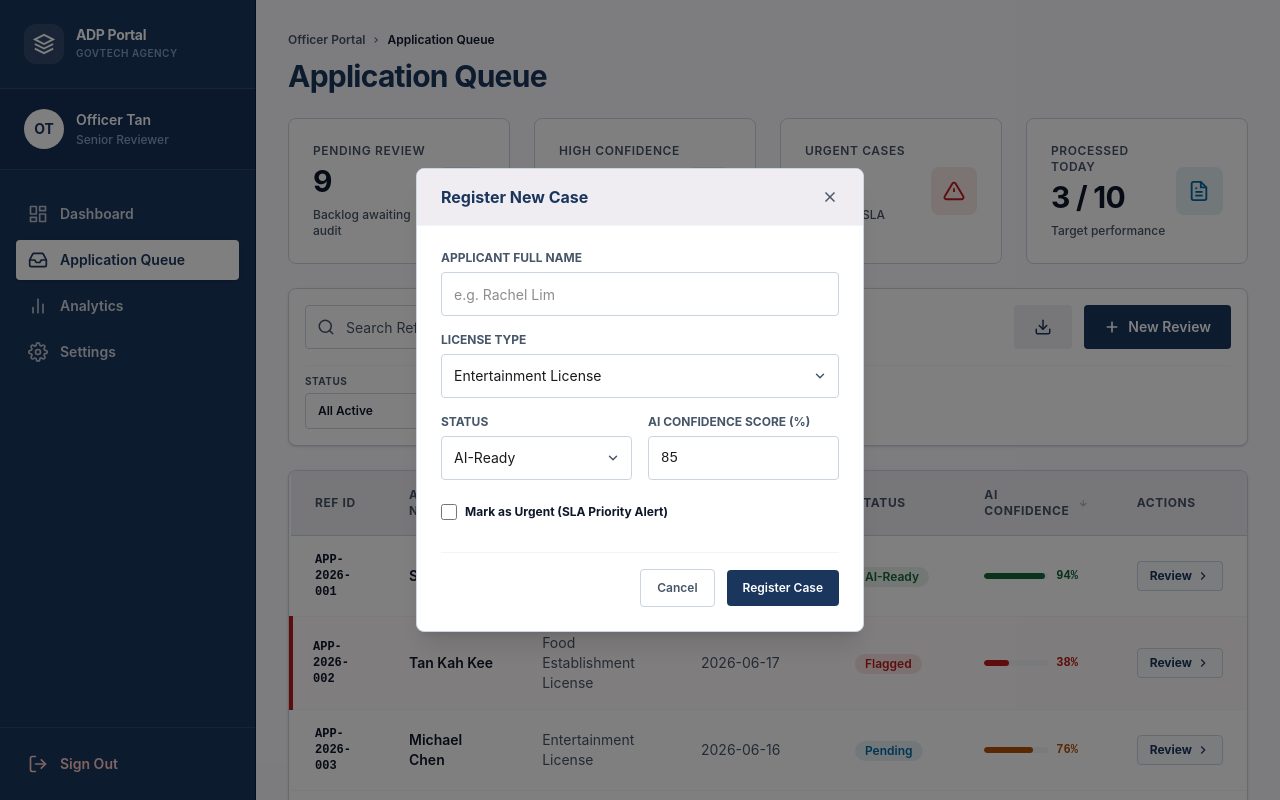
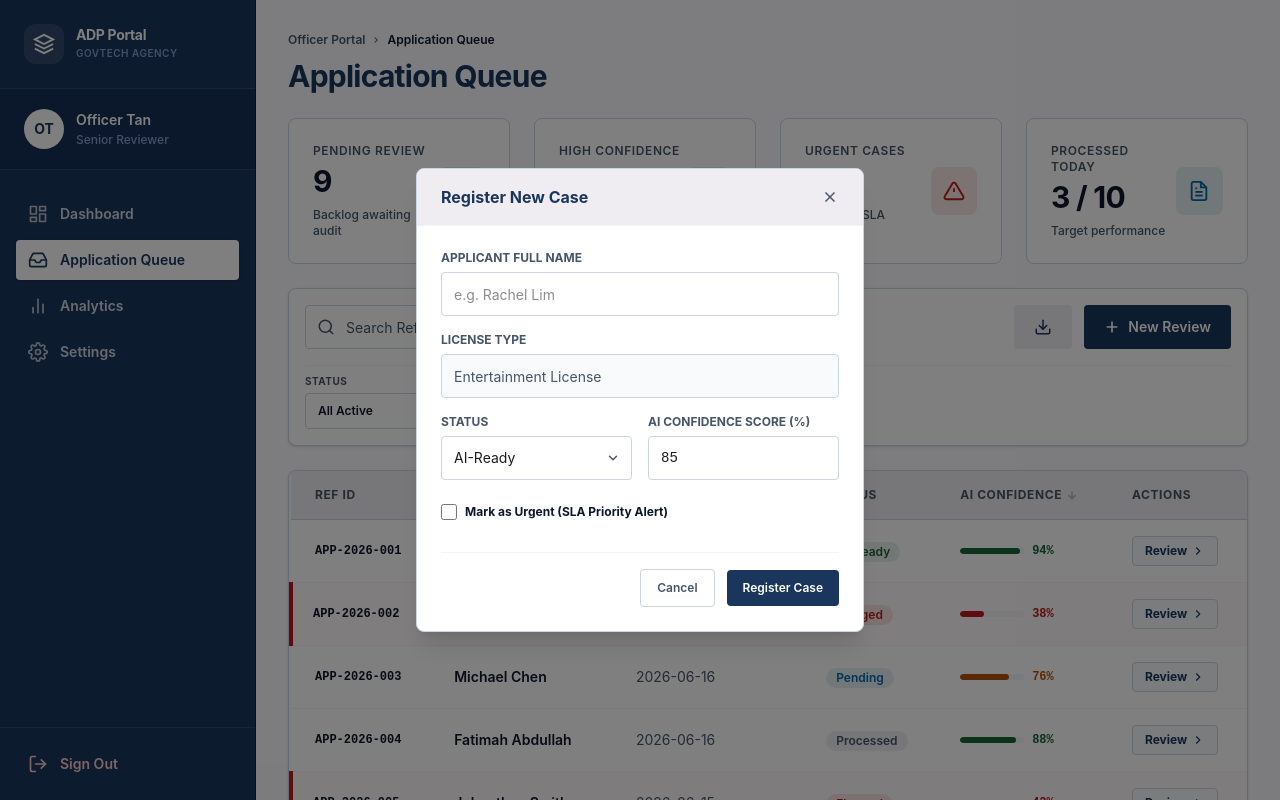
Before and after one commit to ACZH05/adp-project, a Next.js app in the folder frontend/: page /officer/queue in a window 1280 px wide. Both pictures are taken after a click on the button "New Review". Shown: the top 800 px of the page. Built offline with nearby package versions, Linux system fonts and the light colour scheme.

Commit message:
remove license type

```diff
--- a/frontend/src/features/officer/data/mockApplications.ts
+++ b/frontend/src/features/officer/data/mockApplications.ts
@@ -29,7 +29,7 @@ export const mockApplications: Application[] = [
   {
     id: "APP-2026-002",
     applicantName: "Tan Kah Kee",
-    licenseType: "Food Establishment License",
+    licenseType: "Entertainment License",
     submissionDate: "2026-06-17",
     status: "Flagged",
     aiConfidence: 38,
@@ -47,7 +47,7 @@ export const mockApplications: Application[] = [
   {
     id: "APP-2026-004",
     applicantName: "Fatimah Abdullah",
-    licenseType: "Business Registration",
+    licenseType: "Entertainment License",
     submissionDate: "2026-06-16",
     status: "Processed",
     aiConfidence: 88,
@@ -56,7 +56,7 @@ export const mockApplications: Application[] = [
   {
     id: "APP-2026-005",
     applicantName: "Johnathan Smith",
-    licenseType: "Food Establishment License",
+    licenseType: "Entertainment License",
     submissionDate: "2026-06-15",
     status: "Flagged",
     aiConfidence: 42,
@@ -74,7 +74,7 @@ export const mockApplications: Application[] = [
   {
     id: "APP-2026-007",
     applicantName: "David Wong",
-    licenseType: "Liquor License",
+    licenseType: "Entertainment License",
     submissionDate: "2026-06-14",
     status: "Processed",
     aiConfidence: 95,
@@ -92,7 +92,7 @@ export const mockApplications: Application[] = [
   {
     id: "APP-2026-009",
     applicantName: "Rachel Green",
-    licenseType: "Business Registration",
+    licenseType: "Entertainment License",
     submissionDate: "2026-06-13",
     status: "Processed",
     aiConfidence: 91,
@@ -101,7 +101,7 @@ export const mockApplications: Application[] = [
   {
     id: "APP-2026-010",
     applicantName: "Ahmad Bin Ibrahim",
-    licenseType: "Food Establishment License",
+    licenseType: "Entertainment License",
     submissionDate: "2026-06-13",
     status: "Flagged",
     aiConfidence: 25,
@@ -110,7 +110,7 @@ export const mockApplications: Application[] = [
   {
     id: "APP-2026-011",
     applicantName: "Jessica Jung",
-    licenseType: "Liquor License",
+    licenseType: "Entertainment License",
     submissionDate: "2026-06-12",
     status: "AI-Ready",
     aiConfidence: 82,
--- a/frontend/src/features/officer/presentation/ApplicationQueueScreen.tsx
+++ b/frontend/src/features/officer/presentation/ApplicationQueueScreen.tsx
@@ -14,7 +14,6 @@ export const ApplicationQueueScreen: React.FC = () => {
   const [appsList, setAppsList] = useState<Application[]>(mockApplications);
   const [searchQuery, setSearchQuery] = useState('');
   const [statusFilter, setStatusFilter] = useState('all');
-  const [typeFilter, setTypeFilter] = useState('all');
   const [scoreFilter, setScoreFilter] = useState('all');
 
   // Sorting State
@@ -46,11 +45,6 @@ export const ApplicationQueueScreen: React.FC = () => {
     setIsLoading(true);
   };
 
-  const handleTypeFilterChange = (val: string) => {
-    setTypeFilter(val);
-    setIsLoading(true);
-  };
-
   const handleScoreFilterChange = (val: string) => {
     setScoreFilter(val);
     setIsLoading(true);
@@ -62,7 +56,7 @@ export const ApplicationQueueScreen: React.FC = () => {
       setIsLoading(false);
     }, 450);
     return () => clearTimeout(timer);
-  }, [searchQuery, statusFilter, typeFilter, scoreFilter, sortField, sortDirection]);
+  }, [searchQuery, statusFilter, scoreFilter, sortField, sortDirection]);
 
   // Show toast notification
   const showToast = (message: string, type: 'success' | 'info' = 'success') => {
@@ -103,10 +97,7 @@ export const ApplicationQueueScreen: React.FC = () => {
       result = result.filter(app => app.status === statusFilter);
     }
 
-    // 3. Filter by License Type
-    if (typeFilter !== 'all') {
-      result = result.filter(app => app.licenseType === typeFilter);
-    }
+
 
     // 4. Filter by AI Score Range
     if (scoreFilter !== 'all') {
@@ -139,15 +130,14 @@ export const ApplicationQueueScreen: React.FC = () => {
     }
 
     return result;
-  }, [appsList, searchQuery, statusFilter, typeFilter, scoreFilter, sortField, sortDirection]);
+  }, [appsList, searchQuery, statusFilter, scoreFilter, sortField, sortDirection]);
 
-  const hasActiveFilters = searchQuery !== '' || statusFilter !== 'all' || typeFilter !== 'all' || scoreFilter !== 'all';
+  const hasActiveFilters = searchQuery !== '' || statusFilter !== 'all' || scoreFilter !== 'all';
 
   const clearFilters = () => {
     setIsLoading(true);
     setSearchQuery('');
     setStatusFilter('all');
-    setTypeFilter('all');
     setScoreFilter('all');
     showToast('Filters cleared', 'info');
   };
@@ -293,8 +283,6 @@ export const ApplicationQueueScreen: React.FC = () => {
           onSearchChange={handleSearchChange}
           statusFilter={statusFilter}
           onStatusFilterChange={handleStatusFilterChange}
-          typeFilter={typeFilter}
-          onTypeFilterChange={handleTypeFilterChange}
           scoreFilter={scoreFilter}
           onScoreFilterChange={handleScoreFilterChange}
           onClearFilters={clearFilters}
@@ -370,23 +358,12 @@ export const ApplicationQueueScreen: React.FC = () => {
 
               <div className="flex flex-col gap-1.5">
                 <label className="text-xs font-bold text-text-muted uppercase">License Type</label>
-                <div className="relative flex items-center w-full">
-                  <select
-                    value={newType}
-                    onChange={(e) => setNewType(e.target.value)}
-                    className="w-full h-11 pl-3 pr-10 border border-border-muted rounded-default text-sm appearance-none focus:outline-none focus:ring-1 focus:ring-primary focus:border-primary bg-white"
-                  >
-                    <option value="Entertainment License">Entertainment License</option>
-                    <option value="Food Establishment License">Food Establishment License</option>
-                    <option value="Liquor License">Liquor License</option>
-                    <option value="Business Registration">Business Registration</option>
-                  </select>
-                  <div className="absolute right-3 pointer-events-none text-text-muted">
-                    <svg width="14" height="14" viewBox="0 0 24 24" fill="none" stroke="currentColor" strokeWidth="2.5" strokeLinecap="round" strokeLinejoin="round">
-                      <polyline points="6 9 12 15 18 9" />
-                    </svg>
-                  </div>
-                </div>
+                <input
+                  type="text"
+                  readOnly
+                  value={newType}
+                  className="w-full h-11 px-3 border border-border-muted rounded-default text-sm bg-slate-50 text-text-muted focus:outline-none"
+                />
               </div>
 
               <div className="grid grid-cols-2 gap-4">
--- a/frontend/src/features/officer/presentation/DataTable.tsx
+++ b/frontend/src/features/officer/presentation/DataTable.tsx
@@ -102,7 +102,7 @@ export const DataTable: React.FC<DataTableProps> = ({
             <tr className="bg-surface-container border-b border-border-muted text-xs font-bold text-text-muted uppercase tracking-wider select-none">
               <th className="px-6 py-4">Ref ID</th>
               <th className="px-6 py-4">Applicant Name</th>
-              <th className="px-6 py-4">License Type</th>
+
               <th className="px-6 py-4 cursor-pointer hover:bg-surface-container-high transition-colors" onClick={() => onSort('submissionDate')}>
                 <div className="flex items-center">
                   Submission Date {renderSortIcon('submissionDate')}
@@ -124,7 +124,7 @@ export const DataTable: React.FC<DataTableProps> = ({
                 <tr key={`skeleton-${index}`} className="animate-pulse">
                   <td className="px-6 py-4"><div className="h-4 bg-slate-200 rounded w-24"></div></td>
                   <td className="px-6 py-4"><div className="h-4 bg-slate-200 rounded w-32"></div></td>
-                  <td className="px-6 py-4"><div className="h-4 bg-slate-200 rounded w-40"></div></td>
+
                   <td className="px-6 py-4"><div className="h-4 bg-slate-200 rounded w-20"></div></td>
                   <td className="px-6 py-4"><div className="h-5 bg-slate-200 rounded-full w-16"></div></td>
                   <td className="px-6 py-4"><div className="h-4 bg-slate-200 rounded w-16"></div></td>
@@ -133,7 +133,7 @@ export const DataTable: React.FC<DataTableProps> = ({
               ))
             ) : applications.length === 0 ? (
               <tr>
-                <td colSpan={7} className="px-6 py-12 text-center text-text-muted font-medium">
+                <td colSpan={6} className="px-6 py-12 text-center text-text-muted font-medium">
                   No applications found matching the search or filters.
                 </td>
               </tr>
@@ -159,9 +159,7 @@ export const DataTable: React.FC<DataTableProps> = ({
                     <td className="px-6 py-4 font-semibold text-text-main">
                       {app.applicantName}
                     </td>
-                    <td className="px-6 py-4 text-text-muted">
-                      {app.licenseType}
-                    </td>
+
                     <td className="px-6 py-4 text-text-muted">
                       {app.submissionDate}
                     </td>
--- a/frontend/src/features/officer/presentation/FilterBar.tsx
+++ b/frontend/src/features/officer/presentation/FilterBar.tsx
@@ -7,8 +7,6 @@ interface FilterBarProps {
   onSearchChange: (value: string) => void;
   statusFilter: string;
   onStatusFilterChange: (value: string) => void;
-  typeFilter: string;
-  onTypeFilterChange: (value: string) => void;
   scoreFilter: string;
   onScoreFilterChange: (value: string) => void;
   onClearFilters: () => void;
@@ -22,8 +20,6 @@ export const FilterBar: React.FC<FilterBarProps> = ({
   onSearchChange,
   statusFilter,
   onStatusFilterChange,
-  typeFilter,
-  onTypeFilterChange,
   scoreFilter,
   onScoreFilterChange,
   onClearFilters,
@@ -107,28 +103,7 @@ export const FilterBar: React.FC<FilterBarProps> = ({
             </div>
           </div>
 
-          {/* License type filter */}
-          <div className="flex flex-col gap-1 min-w-[180px]">
-            <span className="text-[10px] font-bold text-text-muted uppercase tracking-wider">License Type</span>
-            <div className="relative flex items-center w-full">
-              <select
-                value={typeFilter}
-                onChange={(e) => onTypeFilterChange(e.target.value)}
-                className="w-full h-9 pl-3 pr-8 bg-white border border-border-muted rounded-default text-xs font-semibold text-text-main appearance-none focus:outline-none focus:ring-1 focus:ring-primary focus:border-primary transition-all"
-              >
-                <option value="all">All Types</option>
-                <option value="Entertainment License">Entertainment License</option>
-                <option value="Food Establishment License">Food Establishment License</option>
-                <option value="Liquor License">Liquor License</option>
-                <option value="Business Registration">Business Registration</option>
-              </select>
-              <div className="absolute right-2.5 pointer-events-none text-text-muted">
-                <svg width="12" height="12" viewBox="0 0 24 24" fill="none" stroke="currentColor" strokeWidth="2.5" strokeLinecap="round" strokeLinejoin="round">
-                  <polyline points="6 9 12 15 18 9" />
-                </svg>
-              </div>
-            </div>
-          </div>
+
 
           {/* AI Score filter */}
           <div className="flex flex-col gap-1 min-w-[160px]">
--- a/frontend/src/features/officer/presentation/LiveTable.tsx
+++ b/frontend/src/features/officer/presentation/LiveTable.tsx
@@ -103,7 +103,7 @@ export const LiveTable: React.FC<LiveTableProps> = ({
             <tr className="bg-surface-container border-b border-border-muted text-xs font-bold text-text-muted uppercase tracking-wider select-none">
               <th className="px-6 py-4">Ref ID</th>
               <th className="px-6 py-4">Applicant Name</th>
-              <th className="px-6 py-4">License Type</th>
+
               <th className="px-6 py-4">Arrival</th>
               <th className="px-6 py-4">Status</th>
               <th className="px-6 py-4">AI Match</th>
@@ -116,7 +116,7 @@ export const LiveTable: React.FC<LiveTableProps> = ({
                 <tr key={`skeleton-${index}`} className="animate-pulse">
                   <td className="px-6 py-4"><div className="h-4 bg-slate-200 rounded w-24"></div></td>
                   <td className="px-6 py-4"><div className="h-4 bg-slate-200 rounded w-32"></div></td>
-                  <td className="px-6 py-4"><div className="h-4 bg-slate-200 rounded w-40"></div></td>
+
                   <td className="px-6 py-4"><div className="h-4 bg-slate-200 rounded w-20"></div></td>
                   <td className="px-6 py-4"><div className="h-5 bg-slate-200 rounded-full w-16"></div></td>
                   <td className="px-6 py-4"><div className="h-4 bg-slate-200 rounded w-16"></div></td>
@@ -125,7 +125,7 @@ export const LiveTable: React.FC<LiveTableProps> = ({
               ))
             ) : applications.length === 0 ? (
               <tr>
-                <td colSpan={7} className="px-6 py-12 text-center text-text-muted font-medium">
+                <td colSpan={6} className="px-6 py-12 text-center text-text-muted font-medium">
                   No applications in queue.
                 </td>
               </tr>
@@ -150,9 +150,7 @@ export const LiveTable: React.FC<LiveTableProps> = ({
                     <td className="px-6 py-4 font-semibold text-text-main">
                       {app.applicantName}
                     </td>
-                    <td className="px-6 py-4 text-text-muted">
-                      {app.licenseType}
-                    </td>
+
                     <td className="px-6 py-4 text-xs font-semibold text-text-muted">
                       {getSimulatedLiveTime(index)}
                     </td>
```
